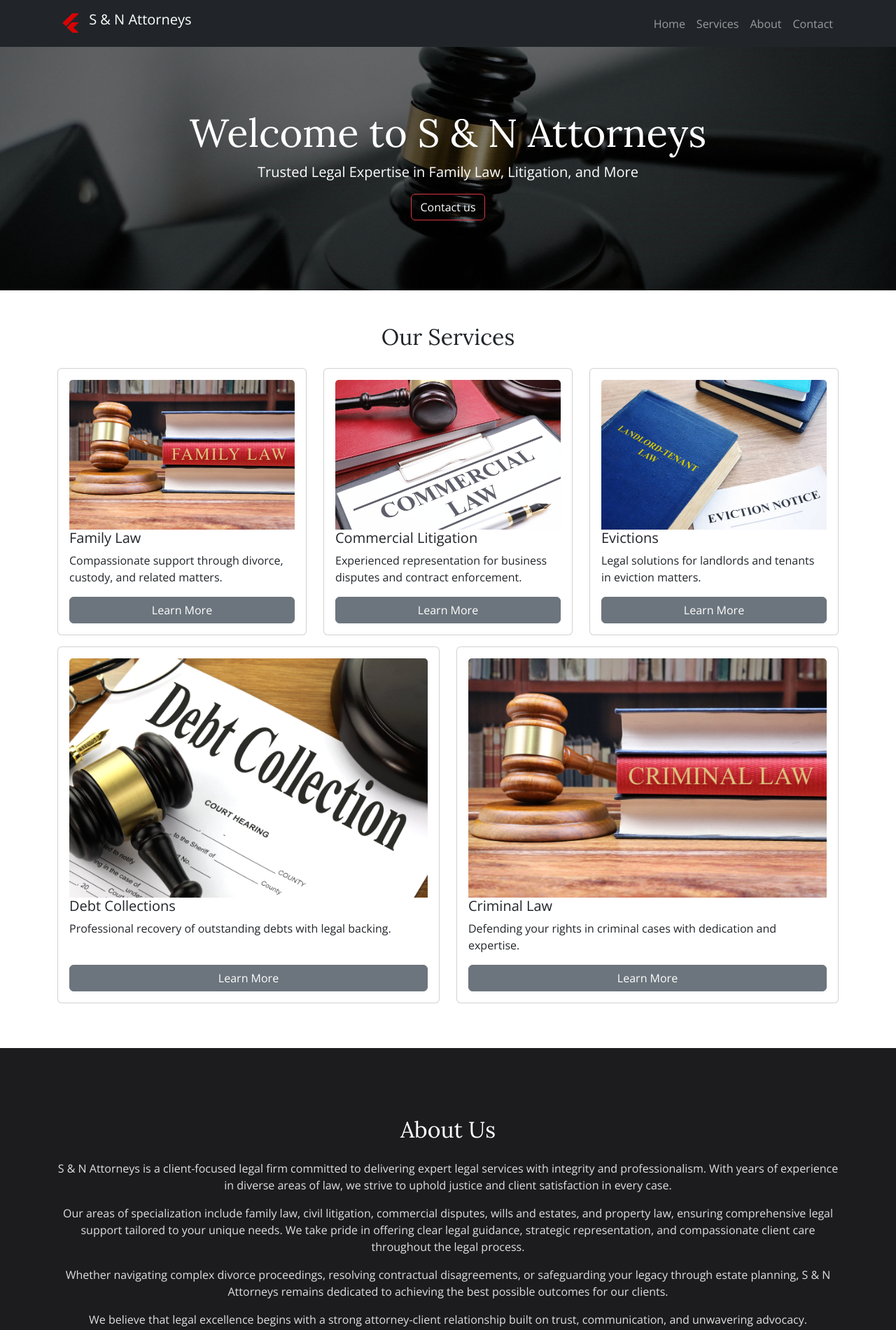
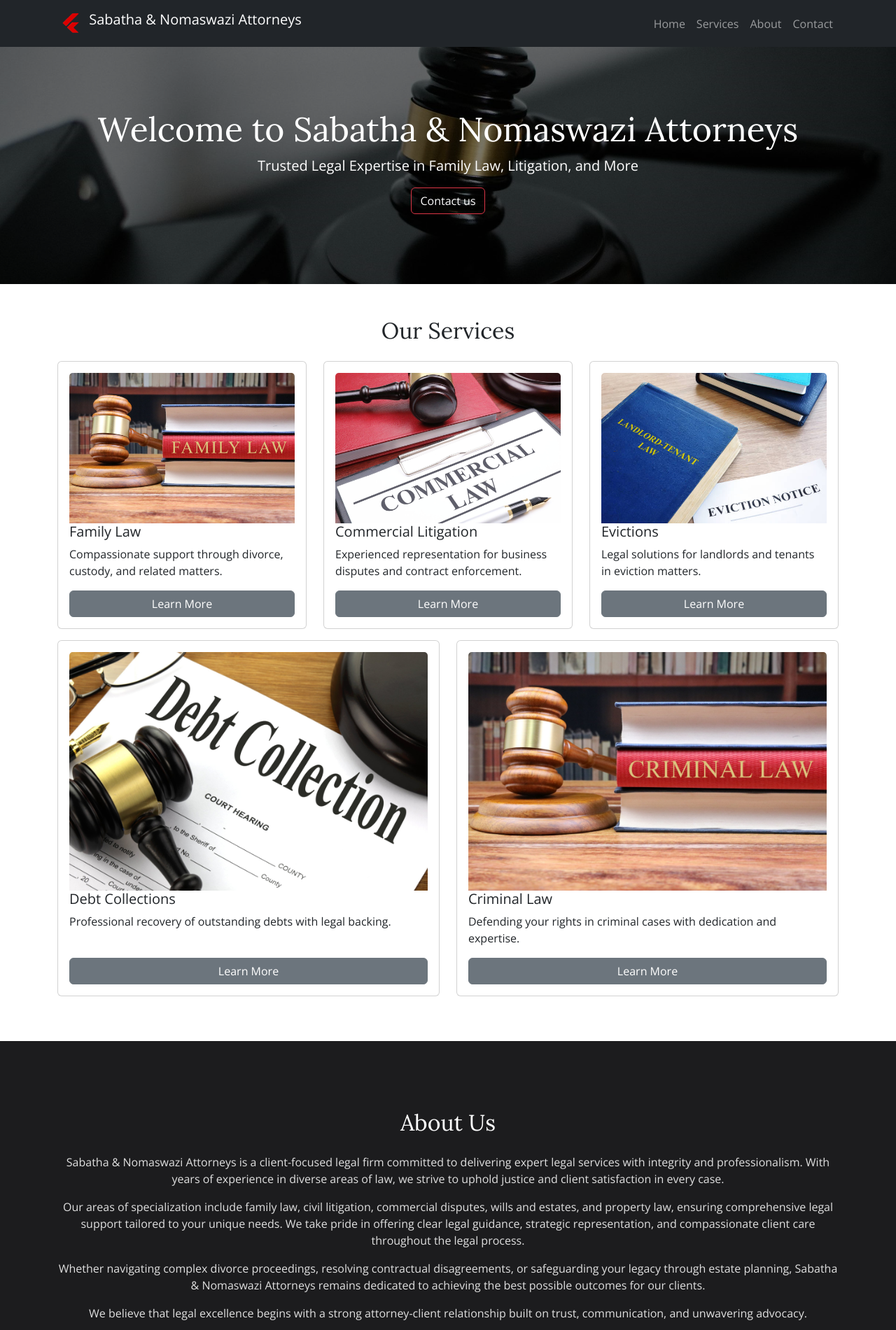
Before and after one commit to ZothaniZulu/s-n-n-attorneys, a plain HTML site: page index.html in a window 1280 px wide. Shown: the top 1901 px of the page at 70% size. Drawn offline with nearby package versions, Linux system fonts and the light colour scheme.

Commit message:
made changes

```diff
--- a/assets/css/style.css
+++ b/assets/css/style.css
@@ -40,6 +40,13 @@ h1, h2, h3 {
 #home.hero .container {
   position: relative;
   z-index: 2;
+}
+.hero h1 {
+  white-space: nowrap;
+  overflow: hidden;
+
+
+  font-size: clamp(1.5rem, 5vw, 3rem);
 }
 
 .dark-section {
--- a/index.html
+++ b/index.html
@@ -4,7 +4,7 @@
   <meta charset="UTF-8">
   <meta name="viewport" content="width=device-width, initial-scale=1">
   <meta name="author" content="Zothani S. Zulu">
-  <title>S & N Attorneys</title>
+  <title>Sabatha & Nomaswazi Attorneys</title>
   <link href="https://cdn.jsdelivr.net/npm/bootstrap@5.3.3/dist/css/bootstrap.min.css" rel="stylesheet">
   <link href="https://fonts.googleapis.com/css2?family=Lora:ital,wght@0,400;0,700;1,400&display=swap" rel="stylesheet">
   <link href="https://fonts.googleapis.com/css2?family=Lora:wght@400;700&family=Open+Sans:wght@400;600&display=swap" rel="stylesheet">
@@ -73,7 +73,7 @@
   <div class="container">
     <a class="navbar-brand" href="#">
       <img src="assets/images/logo.png" alt="Brand Logo" width="40" height="40" class="d-inline-block align-text-top">
-      S & N Attorneys
+      Sabatha & Nomaswazi Attorneys
     </a>
     <button class="navbar-toggler" type="button" data-bs-toggle="collapse" data-bs-target="#navbarNav">
       <span class="navbar-toggler-icon"></span>
@@ -92,7 +92,7 @@
 <!-- Home -->
 <section id="home" class="hero">
   <div class="container">
-    <h1 class="display-4">Welcome to S & N Attorneys</h1>
+    <h1 class="display-4">Welcome to Sabatha & Nomaswazi Attorneys</h1>
     <p class="lead">Trusted Legal Expertise in Family Law, Litigation, and More</p>
     <div>
       <div class="d-flex justify-content-center">
@@ -166,13 +166,13 @@
   <div class="container">
     <h2 class="mb-4 text-center">About Us</h2>
     <p class="text-center">
-      S & N Attorneys is a client-focused legal firm committed to delivering expert legal services with integrity and professionalism. With years of experience in diverse areas of law, we strive to uphold justice and client satisfaction in every case.
+      Sabatha & Nomaswazi Attorneys is a client-focused legal firm committed to delivering expert legal services with integrity and professionalism. With years of experience in diverse areas of law, we strive to uphold justice and client satisfaction in every case.
     </p>
     <p class="text-center">
       Our areas of specialization include family law, civil litigation, commercial disputes, wills and estates, and property law, ensuring comprehensive legal support tailored to your unique needs. We take pride in offering clear legal guidance, strategic representation, and compassionate client care throughout the legal process.
     </p>
     <p class="text-center">
-      Whether navigating complex divorce proceedings, resolving contractual disagreements, or safeguarding your legacy through estate planning, S & N Attorneys remains dedicated to achieving the best possible outcomes for our clients.
+      Whether navigating complex divorce proceedings, resolving contractual disagreements, or safeguarding your legacy through estate planning, Sabatha & Nomaswazi Attorneys remains dedicated to achieving the best possible outcomes for our clients.
     </p>
     <p class="text-center">
       We believe that legal excellence begins with a strong attorney-client relationship built on trust, communication, and unwavering advocacy.
@@ -251,7 +251,7 @@
 <!-- Footer -->
 <footer class="bg-dark text-white text-center py-3">
   <div class="container">
-    &copy; 2025 S & N Attorneys. All rights reserved.
+    &copy; 2025 Sabatha & Nomaswazi Attorneys. All rights reserved.
   </div>
 </footer>
 
```
